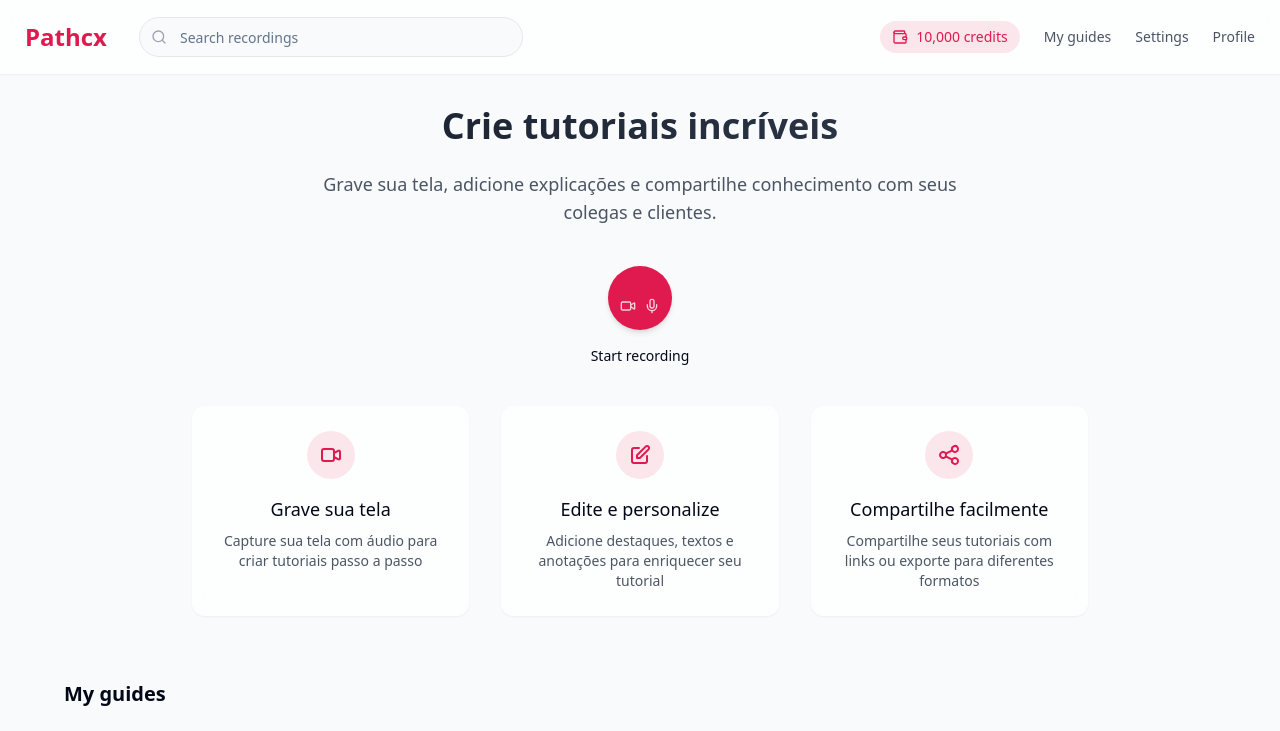
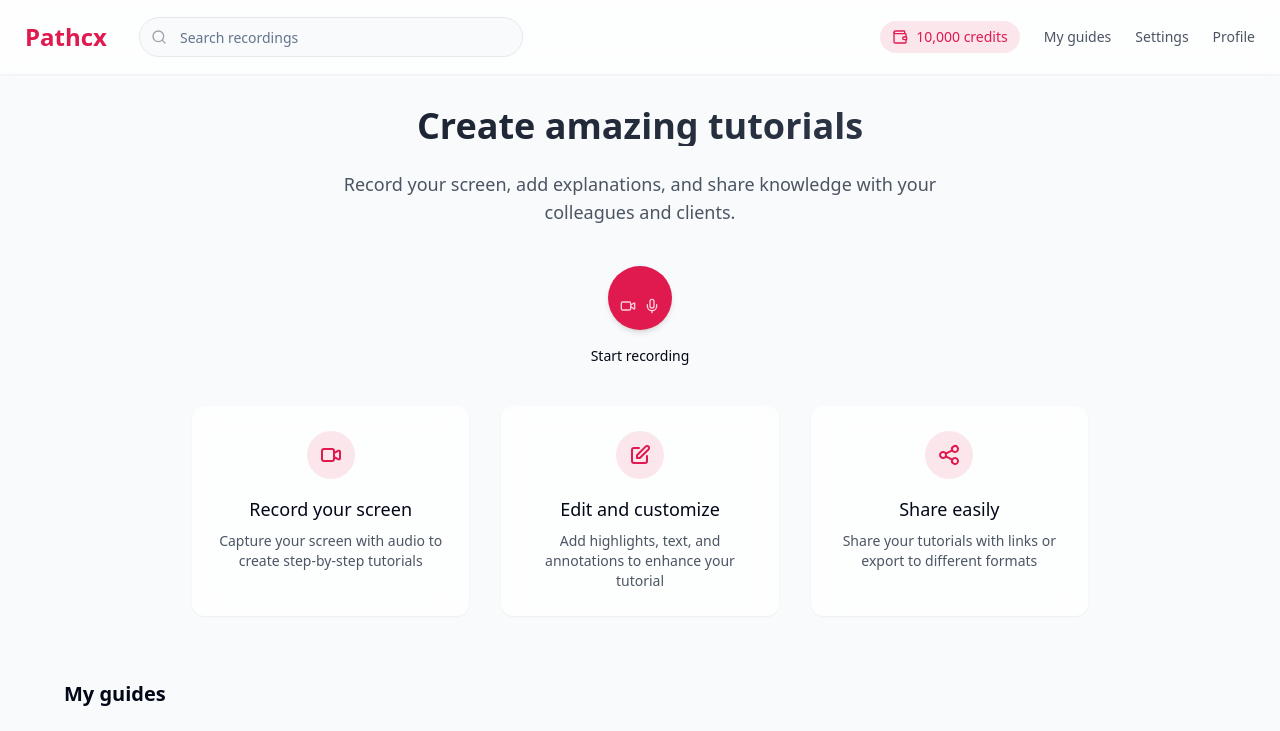
Before and after one commit to GabrielUXBR/screen-tutorialer, a React (Vite) app: page / in a window 1280 px wide. Shown: the top 731 px of the page. Built offline with nearby package versions, Linux system fonts and the light colour scheme; grey boxes are pictures that could not be loaded.

Commit message:
Revise all texts
Review and revise all the text content in the application for clarity, grammar, and consistency.

```diff
--- a/src/pages/Index.tsx
+++ b/src/pages/Index.tsx
@@ -27,8 +27,8 @@ const Index = () => {
   const handleSaveTutorial = () => {
     if (spendCredits(SAVE_TUTORIAL_COST)) {
       // In a real app, this would save the tutorial to your backend
-      toast.success(`Tutorial "${tutorialTitle}" salvo com sucesso!`);
-      toast.info(`${SAVE_TUTORIAL_COST} créditos foram utilizados`);
+      toast.success(`Tutorial "${tutorialTitle}" saved successfully!`);
+      toast.info(`${SAVE_TUTORIAL_COST} credits have been used`);
       setShowTitleDialog(false);
       setTutorialTitle('');
     } else {
@@ -54,10 +54,10 @@ const Index = () => {
           {!isRecording && !recordedBlob && (
             <div className="mb-16 text-center">
               <h1 className="text-4xl font-bold mb-6 bg-gradient-to-r from-gray-900 to-gray-700 bg-clip-text text-transparent">
-                Crie tutoriais incríveis
+                Create amazing tutorials
               </h1>
               <p className="text-lg text-gray-600 mb-10 max-w-2xl mx-auto">
-                Grave sua tela, adicione explicações e compartilhe conhecimento com seus colegas e clientes.
+                Record your screen, add explanations, and share knowledge with your colleagues and clients.
               </p>
 
               <div className="flex justify-center mb-10">
@@ -71,8 +71,8 @@ const Index = () => {
                       <path strokeLinecap="round" strokeLinejoin="round" strokeWidth="2" d="M15 10l4.553-2.276A1 1 0 0121 8.618v6.764a1 1 0 01-1.447.894L15 14M5 18h8a2 2 0 002-2V8a2 2 0 00-2-2H5a2 2 0 00-2 2v8a2 2 0 002 2z"></path>
                     </svg>
                   </div>
-                  <h3 className="text-lg font-medium mb-2">Grave sua tela</h3>
-                  <p className="text-gray-600 text-sm">Capture sua tela com áudio para criar tutoriais passo a passo</p>
+                  <h3 className="text-lg font-medium mb-2">Record your screen</h3>
+                  <p className="text-gray-600 text-sm">Capture your screen with audio to create step-by-step tutorials</p>
                 </div>
 
                 <div className="text-center p-6 rounded-lg glassmorphism">
@@ -81,8 +81,8 @@ const Index = () => {
                       <path strokeLinecap="round" strokeLinejoin="round" strokeWidth="2" d="M11 5H6a2 2 0 00-2 2v11a2 2 0 002 2h11a2 2 0 002-2v-5m-1.414-9.414a2 2 0 112.828 2.828L11.828 15H9v-2.828l8.586-8.586z"></path>
                     </svg>
                   </div>
-                  <h3 className="text-lg font-medium mb-2">Edite e personalize</h3>
-                  <p className="text-gray-600 text-sm">Adicione destaques, textos e anotações para enriquecer seu tutorial</p>
+                  <h3 className="text-lg font-medium mb-2">Edit and customize</h3>
+                  <p className="text-gray-600 text-sm">Add highlights, text, and annotations to enhance your tutorial</p>
                 </div>
 
                 <div className="text-center p-6 rounded-lg glassmorphism">
@@ -91,8 +91,8 @@ const Index = () => {
                       <path strokeLinecap="round" strokeLinejoin="round" strokeWidth="2" d="M8.684 13.342C8.886 12.938 9 12.482 9 12c0-.482-.114-.938-.316-1.342m0 2.684a3 3 0 110-2.684m0 2.684l6.632 3.316m-6.632-6l6.632-3.316m0 0a3 3 0 105.367-2.684 3 3 0 00-5.367 2.684zm0 9.316a3 3 0 105.368 2.684 3 3 0 00-5.368-2.684z"></path>
                     </svg>
                   </div>
-                  <h3 className="text-lg font-medium mb-2">Compartilhe facilmente</h3>
-                  <p className="text-gray-600 text-sm">Compartilhe seus tutoriais com links ou exporte para diferentes formatos</p>
+                  <h3 className="text-lg font-medium mb-2">Share easily</h3>
+                  <p className="text-gray-600 text-sm">Share your tutorials with links or export to different formats</p>
                 </div>
               </div>
             </div>
@@ -119,7 +119,7 @@ const Index = () => {
                   onClick={handleTryToSave}
                   className="bg-brand hover:bg-brand-dark"
                 >
-                  Salvar tutorial ({SAVE_TUTORIAL_COST} créditos)
+                  Save tutorial ({SAVE_TUTORIAL_COST} credits)
                 </Button>
               </div>
             </div>
@@ -136,24 +136,24 @@ const Index = () => {
       <Dialog open={showTitleDialog} onOpenChange={setShowTitleDialog}>
         <DialogContent className="sm:max-w-md">
           <DialogHeader>
-            <DialogTitle>Salvar tutorial</DialogTitle>
+            <DialogTitle>Save tutorial</DialogTitle>
             <DialogDescription>
-              Dê um título para seu tutorial para facilitar seu acesso posteriormente.
+              Give your tutorial a title to easily access it later.
             </DialogDescription>
           </DialogHeader>
           <div className="space-y-4 py-4">
             <div className="space-y-2">
-              <Label htmlFor="title">Título do tutorial</Label>
+              <Label htmlFor="title">Tutorial title</Label>
               <Input
                 id="title"
                 value={tutorialTitle}
                 onChange={(e) => setTutorialTitle(e.target.value)}
-                placeholder="Ex: Como criar um workspace no Notion"
+                placeholder="E.g., How to create a workspace in Notion"
               />
             </div>
             <div className="text-sm text-gray-500 flex items-center justify-between">
-              <span>Custo:</span>
-              <span className="font-medium">{SAVE_TUTORIAL_COST} créditos</span>
+              <span>Cost:</span>
+              <span className="font-medium">{SAVE_TUTORIAL_COST} credits</span>
             </div>
           </div>
           <div className="flex justify-end gap-3">
@@ -161,14 +161,14 @@ const Index = () => {
               variant="outline"
               onClick={() => setShowTitleDialog(false)}
             >
-              Cancelar
+              Cancel
             </Button>
             <Button
               onClick={handleSaveTutorial}
               className="bg-brand hover:bg-brand-dark"
               disabled={!tutorialTitle}
             >
-              Salvar
+              Save
             </Button>
           </div>
         </DialogContent>
@@ -177,20 +177,20 @@ const Index = () => {
       <Dialog open={showInsufficientCreditsDialog} onOpenChange={setShowInsufficientCreditsDialog}>
         <DialogContent className="sm:max-w-md">
           <DialogHeader>
-            <DialogTitle>Créditos insuficientes</DialogTitle>
+            <DialogTitle>Insufficient credits</DialogTitle>
             <DialogDescription>
-              Você não tem créditos suficientes para salvar este tutorial.
+              You don't have enough credits to save this tutorial.
             </DialogDescription>
           </DialogHeader>
           <div className="space-y-4 py-4">
             <div className="p-4 bg-brand/5 rounded-md flex justify-between items-center">
               <div>
-                <p className="text-sm font-medium">Saldo atual</p>
-                <p className="text-xl font-bold">{creditBalance} créditos</p>
+                <p className="text-sm font-medium">Current balance</p>
+                <p className="text-xl font-bold">{creditBalance} credits</p>
               </div>
               <div>
-                <p className="text-sm font-medium">Necessário</p>
-                <p className="text-xl font-bold">{SAVE_TUTORIAL_COST} créditos</p>
+                <p className="text-sm font-medium">Required</p>
+                <p className="text-xl font-bold">{SAVE_TUTORIAL_COST} credits</p>
               </div>
             </div>
           </div>
@@ -202,13 +202,13 @@ const Index = () => {
               }}
               className="bg-brand hover:bg-brand-dark"
             >
-              Adicionar créditos
+              Add credits
             </Button>
             <Button
               variant="outline"
               onClick={() => setShowInsufficientCreditsDialog(false)}
             >
-              Cancelar
+              Cancel
             </Button>
           </div>
         </DialogContent>
```
